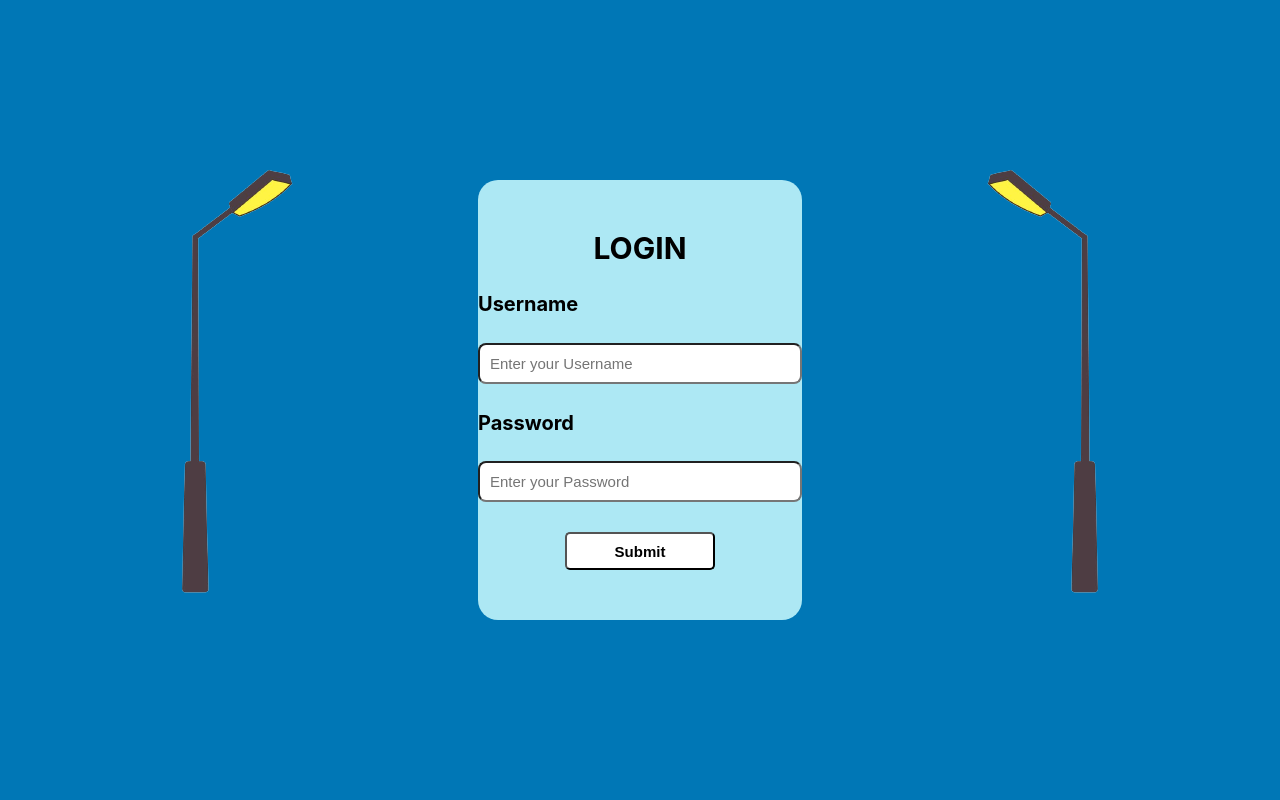
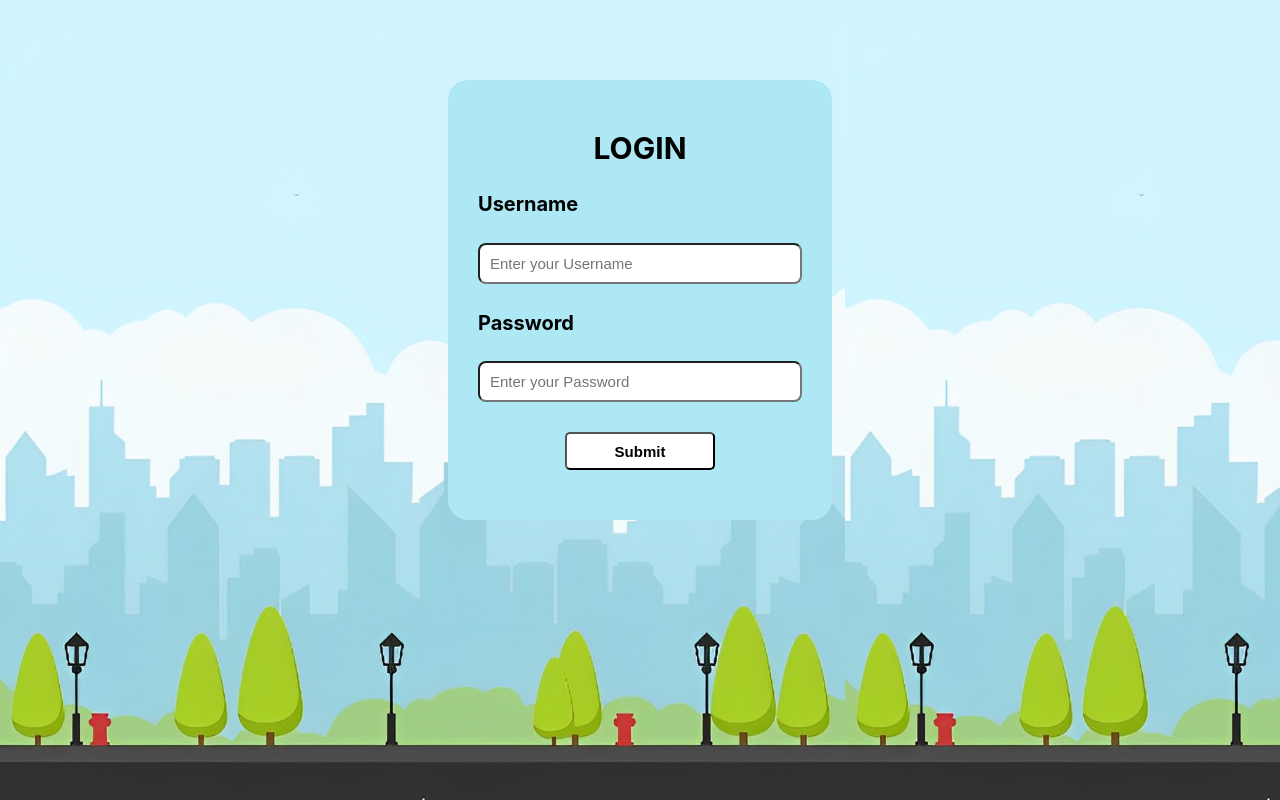
Before and after one commit to dev-kushwah/Team-viosimos-minor-2, a React (Create React App) app: page / in a window 1280 px wide. Built offline with nearby package versions, Linux system fonts and the light colour scheme.

Commit message:
login page with image 1 feb

```diff
--- a/src/components/login.css
+++ b/src/components/login.css
@@ -1,10 +1,15 @@
 
 .container{
    display: flex;
-    background-color:#0077b6;
+    /* background-color:#0077b6; */
+    background-image: url(/src/components/images/image\ 1.jpg);
     height: 100vh;
     justify-content: center;
     align-items: center;
+    /* background-repeat: no-repeat; */
+    background-size:contain;
+
+
 
 
 
@@ -21,6 +26,7 @@
     background-color: #ade8f4;
     color: #000000;
     padding:20px 0;
+    margin-bottom: 200px;
 
 
 
--- a/src/components/login.js
+++ b/src/components/login.js
@@ -1,6 +1,7 @@
 import React from 'react'
 import "./login.css";
-import light from "./images/light.png";
+// import light from "./images/light.png";
+
 
 const login = () => {
 
@@ -8,10 +9,11 @@ const login = () => {
      //  html code
 
 
-    <div className='container'>
-      <div>
-      <img  className='image-left' src={light} alt="light"/>
-      </div>
+    <div  className='container'>
+      {// <div>
+      // <img  className='image-left' src={light} alt="light"/>
+      // </div>
+      }
       <div className='box'>
       <div className='heading'>LOGIN</div>
       <form>
@@ -26,9 +28,11 @@ const login = () => {
 
 
       </div>
-      <div>
-      <img className='image-right' src={light} alt="light"/>
-      </div>
+      {
+      //   <div>
+      // <img className='image-right' src={light} alt="light"/>
+      // </div>
+      }
     </div>
   )
 }
```
Also changed, not shown: src/components/images/image 1.jpg (added).
